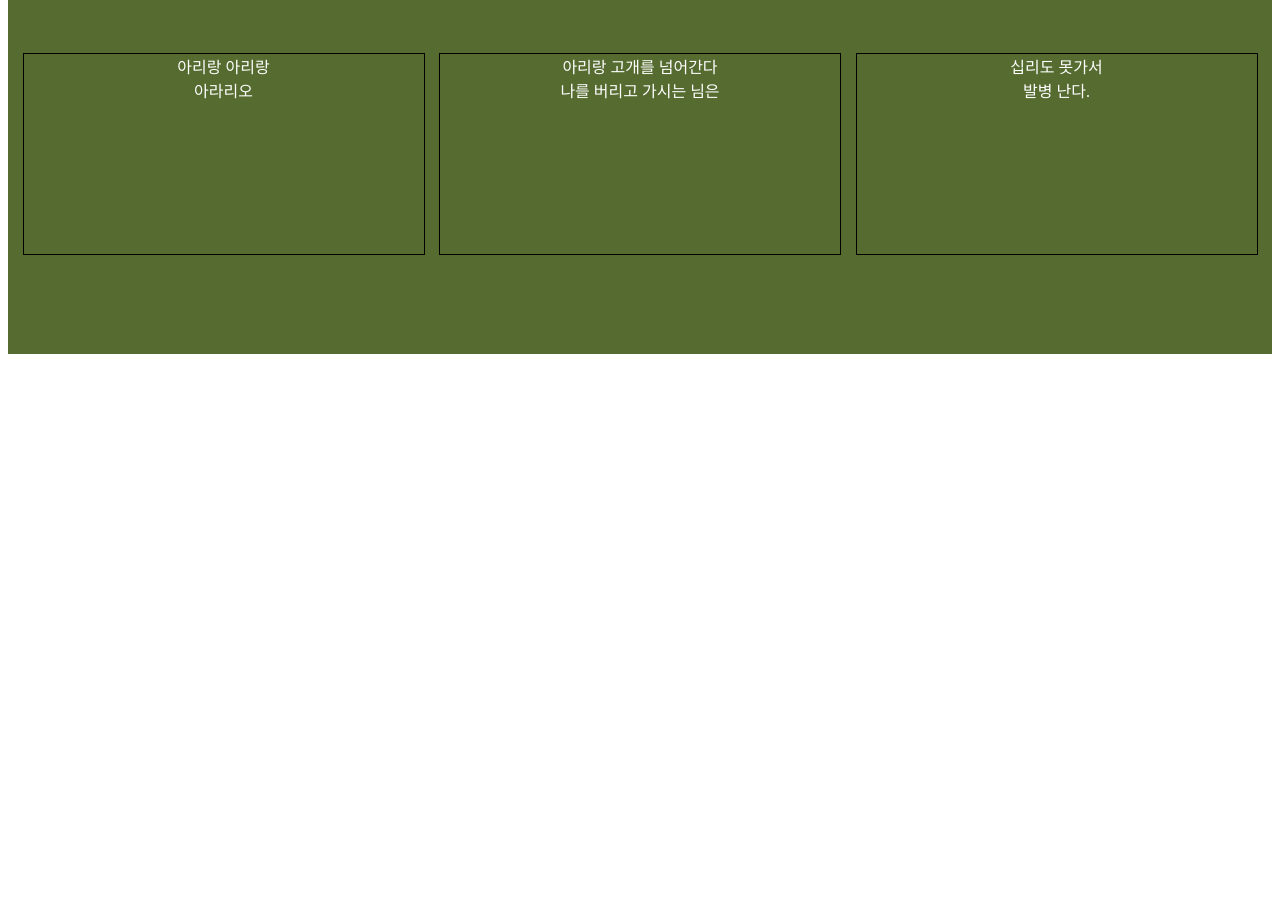
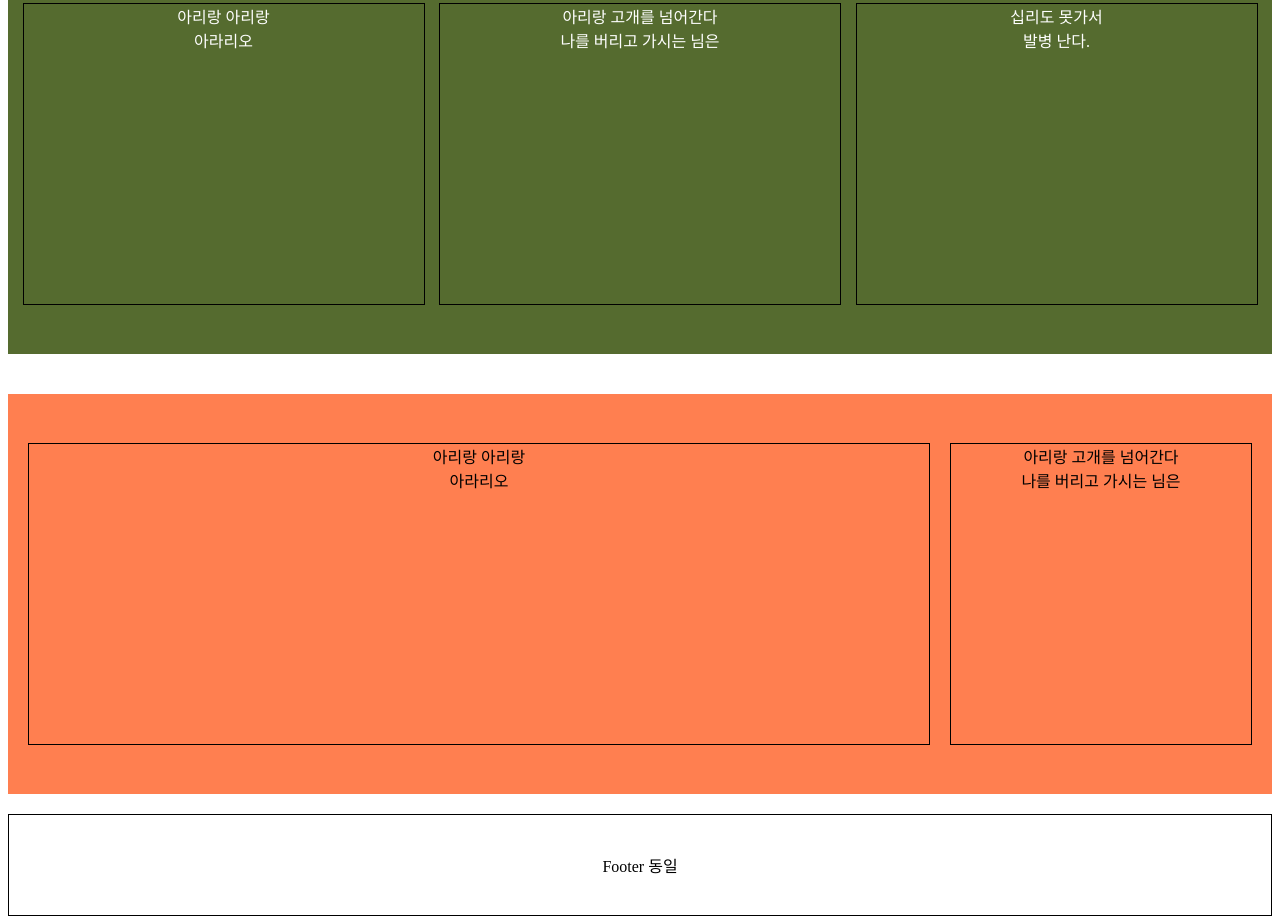
Before and after one commit to hongwontae/CSS, a plain HTML site: page Layout/AdminPage.html in a window 1280 px wide. Shown: the part 224-1143 px from the top of the page. Before the commit the page ends 1016 px from the top, so only its background shows below. Drawn offline with Linux system fonts and the light colour scheme.

Commit message:
Css WOrking End

```diff
--- a/Layout/AdminPage.css
+++ b/Layout/AdminPage.css
@@ -1,6 +1,3 @@
-body{
-    height: 1000px;
-}
 
 .admin{
     height: 150px;
@@ -20,6 +17,7 @@ body{
     align-items: center;
     justify-content: space-evenly;
     text-align: center;
+    margin-bottom: 40px;
 
 }
 
@@ -29,7 +27,7 @@ body{
     width: 400px;
     border: 1px black solid;
     color: white;
-    height: 200px;
+    height: 300px;
 }
 
 .subContainer2{
@@ -38,7 +36,7 @@ body{
     width: 400px;
     border: 1px black solid;
     color: white;
-    height: 200px;
+    height: 300px;
 }
 
 .subContainer3{
@@ -47,5 +45,35 @@ body{
     width: 400px;
     border: 1px black solid;
     color: white;
-    height: 200px;
+    height: 300px;
 }
+
+.container2{
+    display: flex;
+    height: 400px;
+    background-color: coral;
+    text-align: center;
+    align-items: center;
+    justify-content: space-evenly;
+}
+
+.subContainer2-1{
+    border: 1px black solid;
+    width: 900px;
+    height: 300px;
+}
+
+.subContainer2-2{
+    border: 1px black solid;
+    width: 300px;
+    height: 300px;
+}
+
+.footer{
+    display: flex;
+    margin-top: 20px;
+    border: 1px black solid;
+    height: 100px;
+    align-items: center;
+    justify-content: center;
+}
--- a/Layout/AdminPage.html
+++ b/Layout/AdminPage.html
@@ -29,6 +29,21 @@
         </div>
     </div>
 
+    <div class="container2">
+        <div class="subContainer2-1">
+            <div class="sec1">아리랑 아리랑</div>
+            <div class="sec2">아라리오</div>
+        </div>
+        <div class="subContainer2-2">
+            <div class="sec3">아리랑 고개를 넘어간다</div>
+            <div class="sec4">나를 버리고 가시는 님은</div>
+        </div>
+    </div>
+
+    <div class="footer">
+        <div class="footer-1">Footer 동일</div>
+    </div>
+
 </body>
 
 </html>
--- /dev/null
+++ b/Layout/Board.css
@@ -0,0 +1,72 @@
+.title{
+    background-color: burlywood;
+    height: 150px;
+    margin-bottom: 50px ;
+}
+
+.title-1{
+    text-align: center;
+    line-height: 150px;
+    font-size: 30px;
+}
+
+.centerCont1{
+    display: flex;
+    align-items: center;
+    justify-content: center;
+}
+
+.container1{
+    display: flex;
+    border: 1px black solid;
+    flex-direction: column;
+    align-items: center;
+    height: 1000px;
+    width: 1000px;
+}
+
+.c1-1{
+    margin-bottom: 5px;
+    background-color: grey;
+    width: 1000px;
+    text-align: center;
+    font-size: 30px;
+}
+
+.centerCont2{
+    display: flex;
+    align-items: center;
+    justify-content: center;
+}
+
+.container2{
+    display: flex;
+    border: 1px black solid;
+    margin-top: 30px;
+    margin-bottom: 20px;
+    justify-content: flex-end;
+    width: 1000px;
+    height: 50px;
+}
+
+.c2-1{
+    line-height: 50px;
+}
+
+.c2-2{
+    line-height: 50px;
+}
+
+.c2-3{
+    line-height: 50px;
+}
+
+.centerCont3{
+    display: flex;
+    margin-top: 20px;
+    border: 1px black solid;
+    height: 100px;
+    align-items: center;
+    justify-content: center;
+    margin-bottom: 100px;
+}
```
Also changed, not shown: Layout/Board.html (added, +45 -0 lines), Layout/Layout.html (+1 -1 lines).
